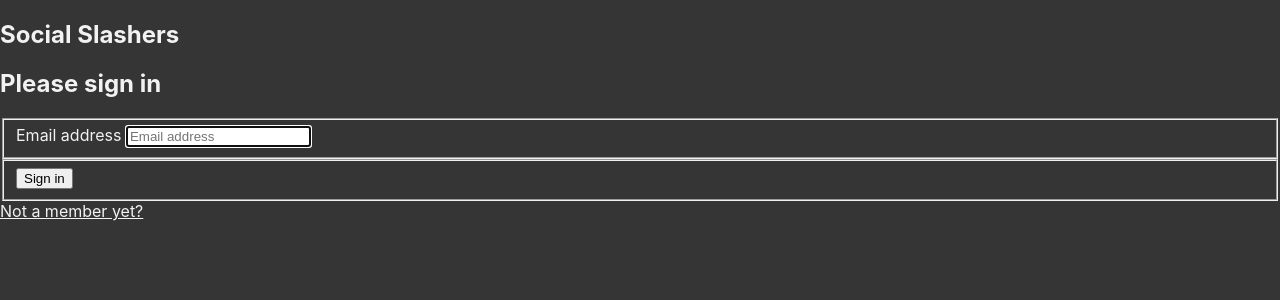
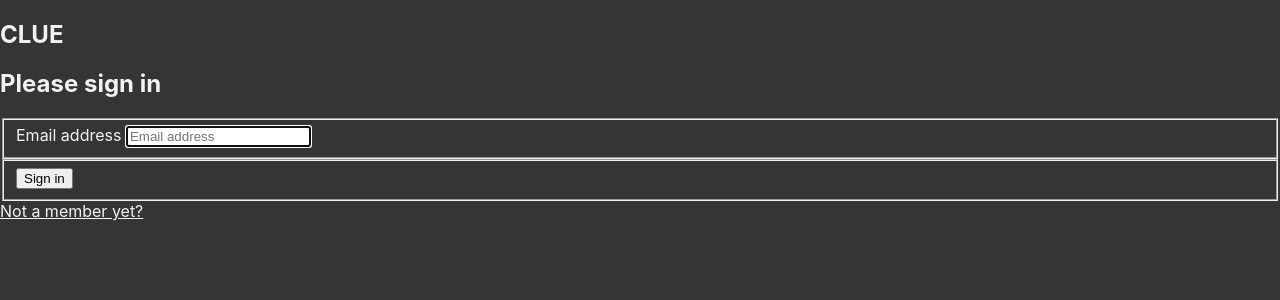
Before and after one commit to bcdavis/CH43-Capstone-Mini-Clue, a React (Create React App) app: page /login in a window 1280 px wide. Shown: the top 300 px of the page. Built offline with nearby package versions, Linux system fonts and the light colour scheme.

Commit message:
Update Login.js

```diff
--- a/src/components/auth/Login.js
+++ b/src/components/auth/Login.js
@@ -50,7 +50,7 @@ export const Login = props => {
             </dialog>
             <section>
                 <form className="form--login" onSubmit={handleLogin}>
-                    <h1>Social Slashers</h1>
+                    <h1>CLUE</h1>
                     <h2>Please sign in</h2>
                     <fieldset>
                         <label htmlFor="inputEmail"> Email address </label>
```
